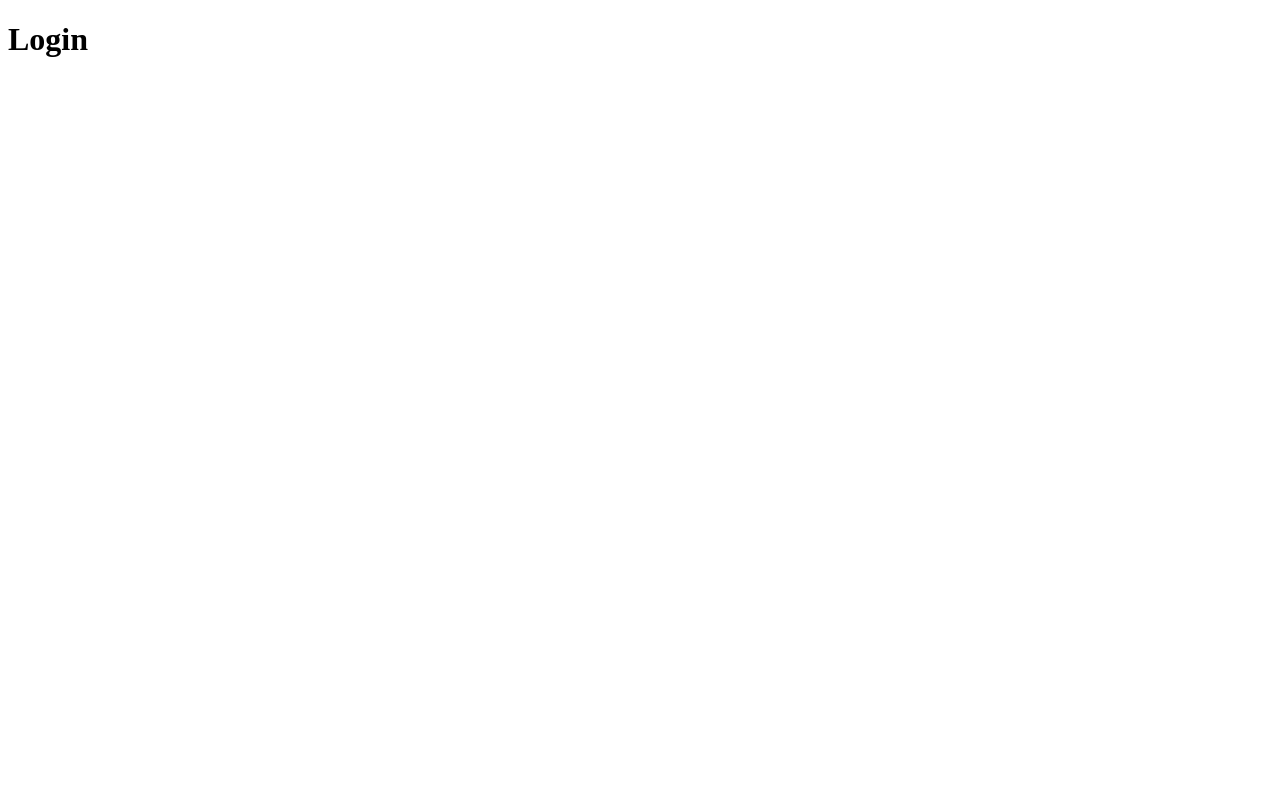
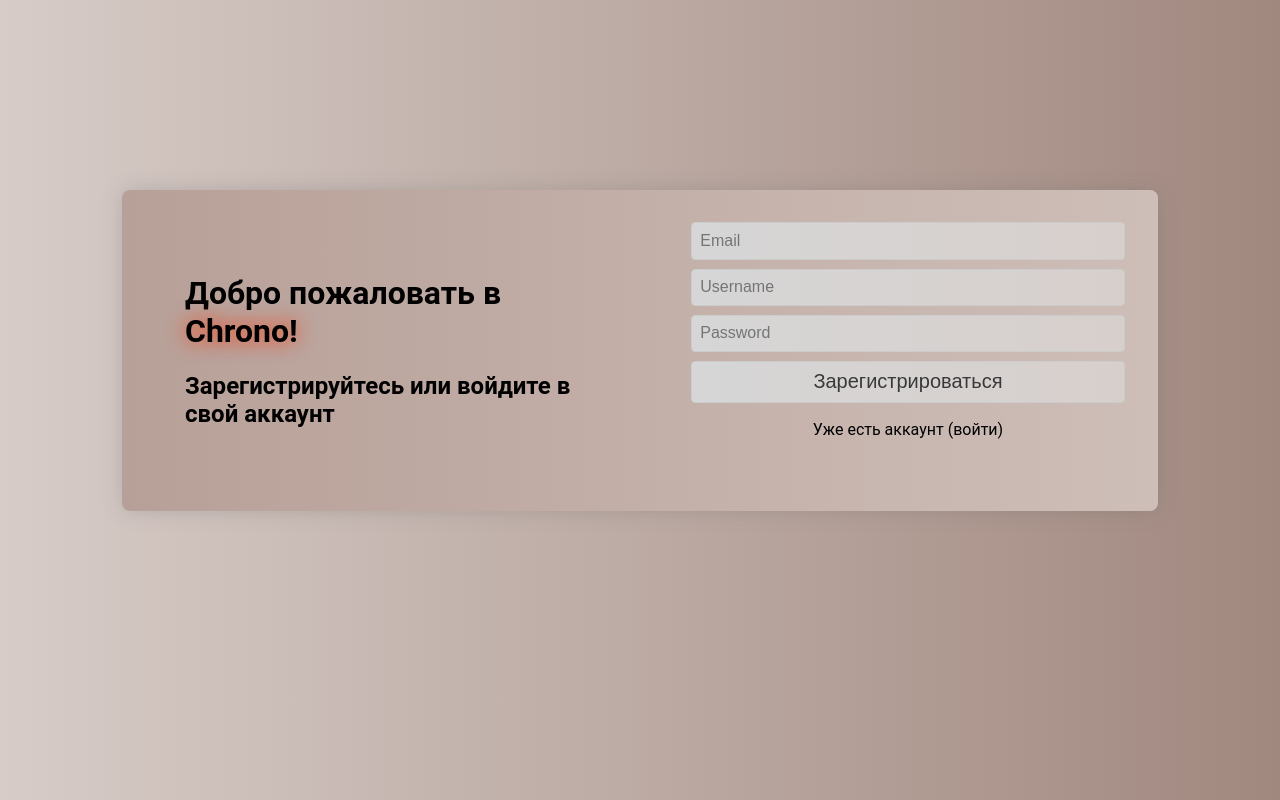
Before and after one commit to SennovE/Chrono, a Vue app in the folder frontend/: page /login in a window 1280 px wide. Built offline with nearby package versions, Linux system fonts and the light colour scheme.

Commit message:
add login and registration page

```diff
--- /dev/null
+++ b/frontend/src/pages/login/LoginIndex.vue
@@ -0,0 +1,22 @@
+<script setup>
+import ChildComp from './components/LoginPage.vue'
+</script>
+
+<template>
+    <div class="back">
+        <ChildComp/>
+    </div>
+</template>
+
+<style>
+body {
+    overflow: hidden;
+    background: linear-gradient(to right, #d7ccc8, #a1887f);
+    font-family: 'Roboto', sans-serif;
+}
+::selection {
+    color: #2e2e2ea0;
+    background: #cebeb8;
+    border-radius: 5px;
+}
+</style>
--- /dev/null
+++ b/frontend/src/pages/login/components/LoginPage.vue
@@ -0,0 +1,114 @@
+<script setup>
+import { ref, watch } from "vue"
+import axios from "axios"
+
+const registration = ref(true)
+
+const username = ref("")
+const email = ref("")
+const password = ref("")
+const response = ref("")
+
+async function registerUser() {
+    try {
+        await axios.post("http://localhost:8080/api/v1/user/register", {
+            email: email.value,
+            username: username.value,
+            password: password.value
+        }, {
+            headers: {
+                "Accept": "application/json",
+                "Content-Type": "application/json"
+            }
+        })
+        response.value = "Успешная регистрация"
+    } catch (error) {
+        if (error.response) {
+            if (error.response.status === 400) {
+                response.value = "Почта или имя пользователя уже занято"
+            } else if (error.response.status === 422) {
+                response.value = error.response.data.detail[0].ctx.reason
+            }
+        } else {
+            response.value = "Сетевая ошибка или сервер не ответил"
+        }
+    }
+}
+
+async function loginUser() {
+    try {
+        const res = await axios.post("http://localhost:8080/api/v1/user/token", {
+            username: username.value,
+            password: password.value
+        }, {
+            headers: {
+                "Content-Type": "application/x-www-form-urlencoded"
+            }
+        })
+        const token = res.data.access_token
+        localStorage.setItem('chronoJWTToken', token)
+        response.value = "Успешный вход"
+    } catch (error) {
+        if (error.response) {
+            if (error.response.status === 401) {
+                response.value = "Введен невеный пароль или имя"
+            }
+        } else {
+            response.value = "Сетевая ошибка или сервер не ответил"
+        }
+    }
+}
+
+function clearFields() {
+    username.value = ""
+    email.value = ""
+    password.value = ""
+    response.value = ""
+}
+
+watch(registration, clearFields)
+</script>
+
+<template>
+    <div class="container">
+        <div class="welcomeText">
+            <h1>Добро пожаловать в <span class="chrono">Chrono!</span></h1>
+            <h2>Зарегистрируйтесь или войдите в свой аккаунт</h2>
+            <p>{{ response }}</p>
+        </div>
+
+        <transition name="slide" mode="out-in">
+            <div class="inputContainer" :key="registration">
+                <input
+                    :class="{ hidden: !registration }"
+                    placeholder="Email"
+                    v-model="email"
+                />
+                <input placeholder="Username" v-model="username"/>
+                <input placeholder="Password" v-model="password" type="password" />
+
+                <button v-if="registration" @click="registerUser">Зарегистрироваться</button>
+                <button v-else @click="loginUser">Войти</button>
+
+                <span
+                    v-if="registration"
+                    class="bottomText"
+                    @click="registration = !registration"
+                >
+                    Уже есть аккаунт (войти)
+                </span>
+                <span
+                    v-else
+                    class="bottomText"
+                    @click="registration = !registration"
+                >
+                    Еще нет аккаунта (зарегистрироваться)
+                </span>
+            </div>
+        </transition>
+    </div>
+</template>
+
+<style>
+    @import "./LoginStile.css";
+</style>
--- /dev/null
+++ b/frontend/src/pages/login/components/LoginStile.css
@@ -0,0 +1,86 @@
+.container {
+    background: linear-gradient(to left, #cebeb8, #b7a098);
+    border-radius: 8px;
+    box-shadow: 0px 0px 20px #6a6a6a42;
+
+    display: flex;
+    overflow: hidden;
+
+    width: 80%;
+    margin: 15% auto;
+    padding: 1% 1% 1% 1%;
+}
+
+.welcomeText {
+    overflow: auto;
+    text-align: left;
+    padding: 5% 5% 5% 5%;
+    color: #000;
+    width: 50%;
+}
+
+.chrono {
+    text-shadow: 0 0 20px #ff3700f7;
+}
+
+.inputContainer {
+    overflow: auto;
+    text-align: center;
+    padding: 2% 2% 2% 2%;
+    color: #000;
+    width: 50%;
+}
+
+.hidden {
+    visibility: hidden;
+}
+
+button, input {
+    width: 100%;
+    padding: 2%;
+    font-size: 16px;
+    border: 1px solid #ccc;
+    border-radius: 4px;
+    box-sizing: border-box;
+    margin-bottom: 2%;
+    background: linear-gradient(to right, #d6d6d6, #d7cfcc);
+    outline: none;
+    transition: box-shadow 0.3s ease-in-out;
+}
+input:hover, input:focus {
+    box-shadow: 0 0 10px #867874;
+}
+
+button {
+    font-size: 20px;
+    color: #393939;
+    margin-bottom: 4%;
+    cursor: pointer;
+}
+button:hover {
+    box-shadow: 0 0 10px #867874;
+}
+button:active {
+    background: linear-gradient(to right, #d6d6d682, #d7cfcc83);
+}
+
+.bottomText {
+    transition: text-shadow 0.3s ease-in-out;
+    padding: 1%;
+    cursor: pointer;
+}
+.bottomText:hover {
+    text-shadow: 0 0 20px #ff3700f7;
+}
+
+.slide-enter-active, .slide-leave-active {
+    transition: transform 0.5s ease, opacity 0.5s ease;
+}
+.slide-enter-from {
+    transform: translateX(100%);
+    opacity: 0;
+}
+.slide-leave-to {
+    transform: translateX(100%);
+    opacity: 0;
+}
--- a/frontend/src/pages/login/index.vue
+++ /dev/null
@@ -1,15 +0,0 @@
-<template>
-  <div id="app">
-    <h1>Login</h1>
-  </div>
-</template>
-
-<script>
-export default {
-  name: 'SettingsPage',
-};
-</script>
-
-<style>
-/* Добавьте стили, если нужно */
-</style>
--- a/frontend/src/router/index.js
+++ b/frontend/src/router/index.js
@@ -19,7 +19,7 @@
   {
     path: '/login',
     name: 'Login Page',
-    component: () => import('../pages/login/index.vue')
+    component: () => import('../pages/login/LoginIndex.vue')
   },
   {
     path: '/profile',
```
Also changed, not shown: 1 other file (tests, documents, lock files or other folders).
